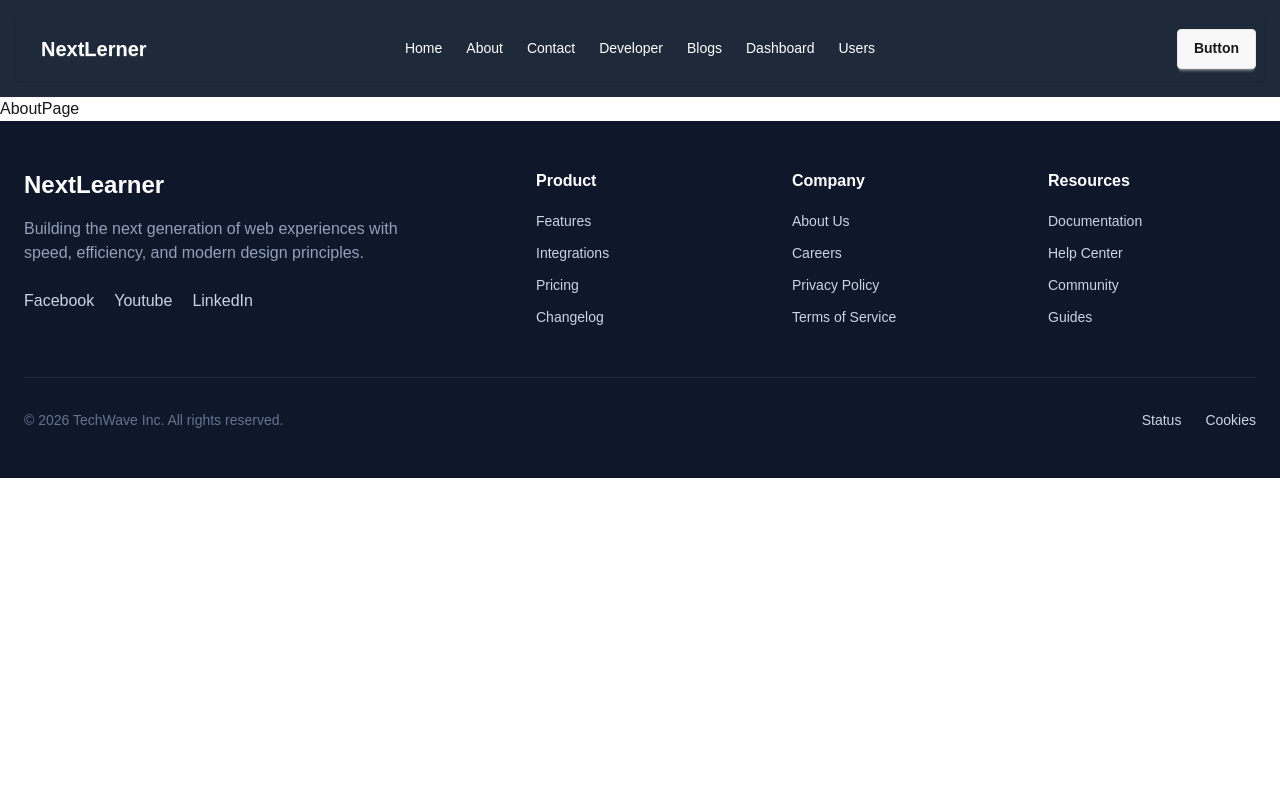
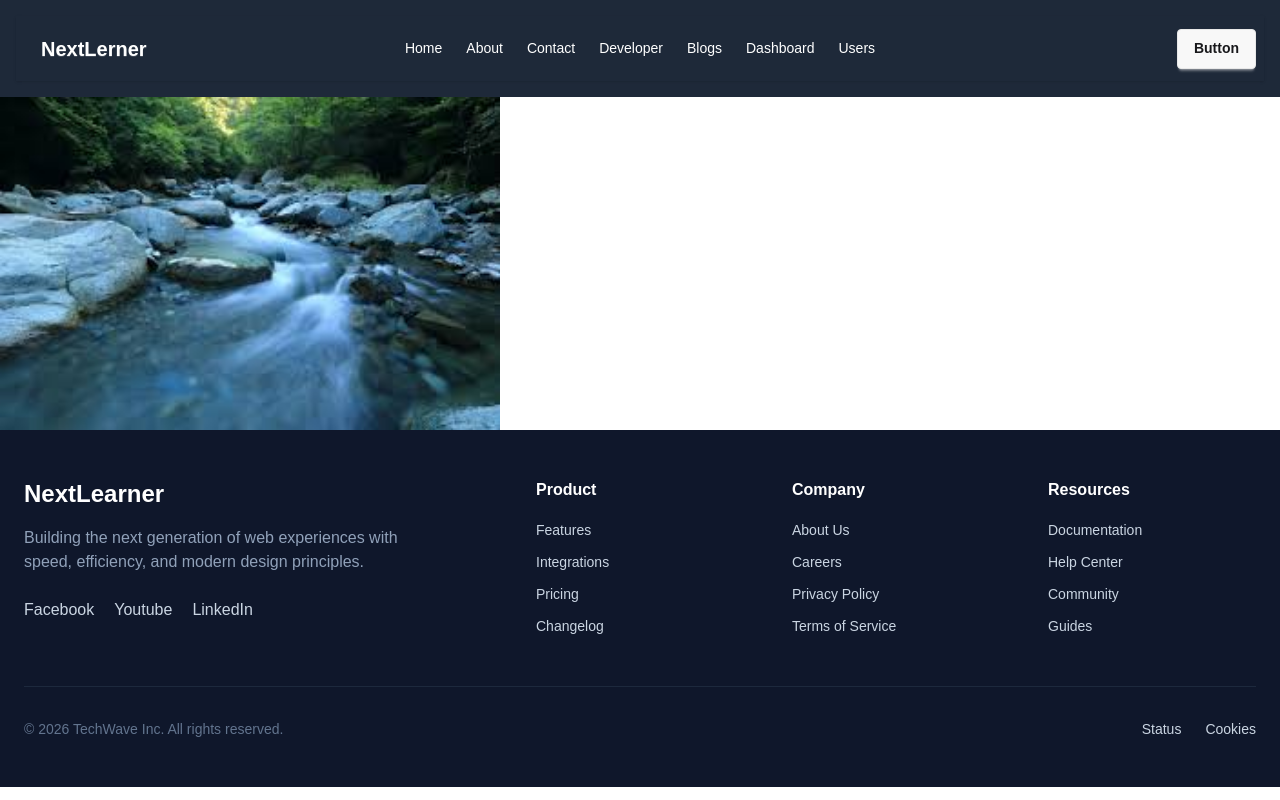
Before and after one commit to rashidulislamg71/next.js, a Next.js app: page /about in a window 1280 px wide. Built offline with nearby package versions, Linux system fonts and the light colour scheme.

Commit message:
learn next.js image optimization

```diff
--- a/src/app/about/page.jsx
+++ b/src/app/about/page.jsx
@@ -1,9 +1,19 @@
 
 import React from 'react'
+import Image from 'next/image'
 
 function AboutPage() {
   return (
-    <div>AboutPage</div>
+    <div>
+
+     <Image
+      src="/img-2.jfif"
+      alt="Picture of the author"
+      width={500}
+      height={500}
+    />
+
+    </div>
   )
 }
 
```
Also changed, not shown: public/img-1.jfif (added), public/img-2.jfif (added).
